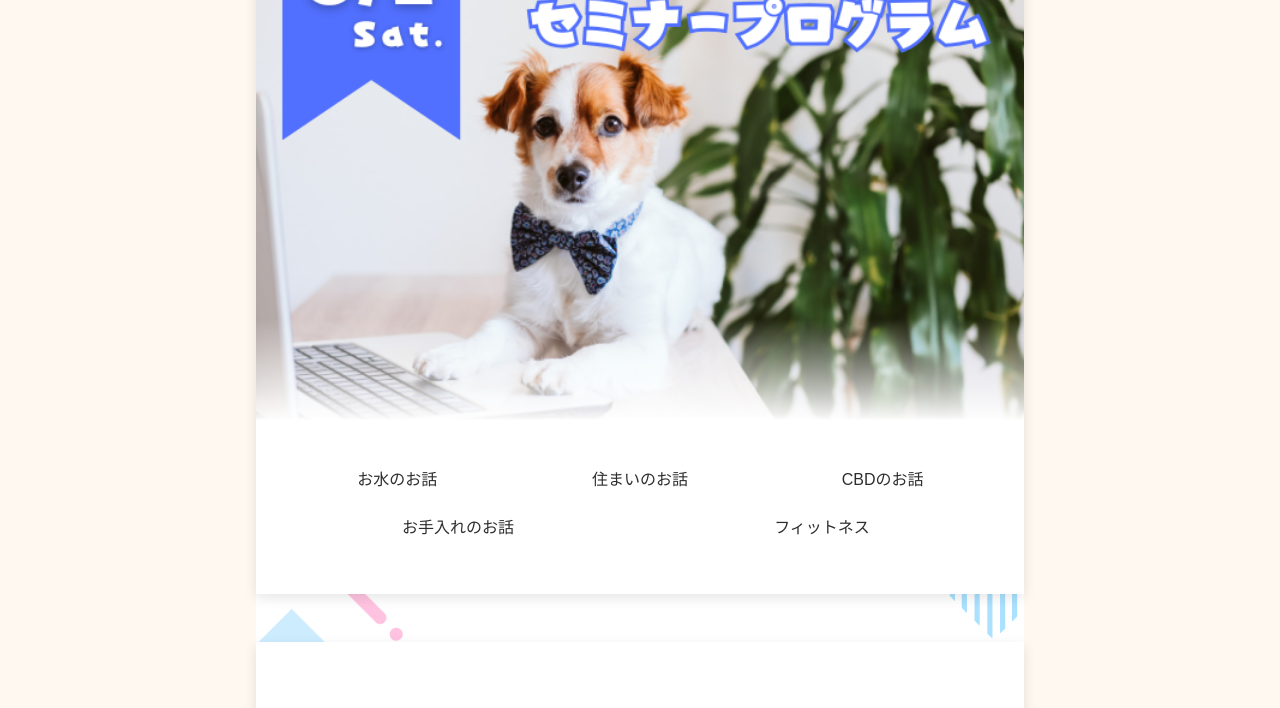
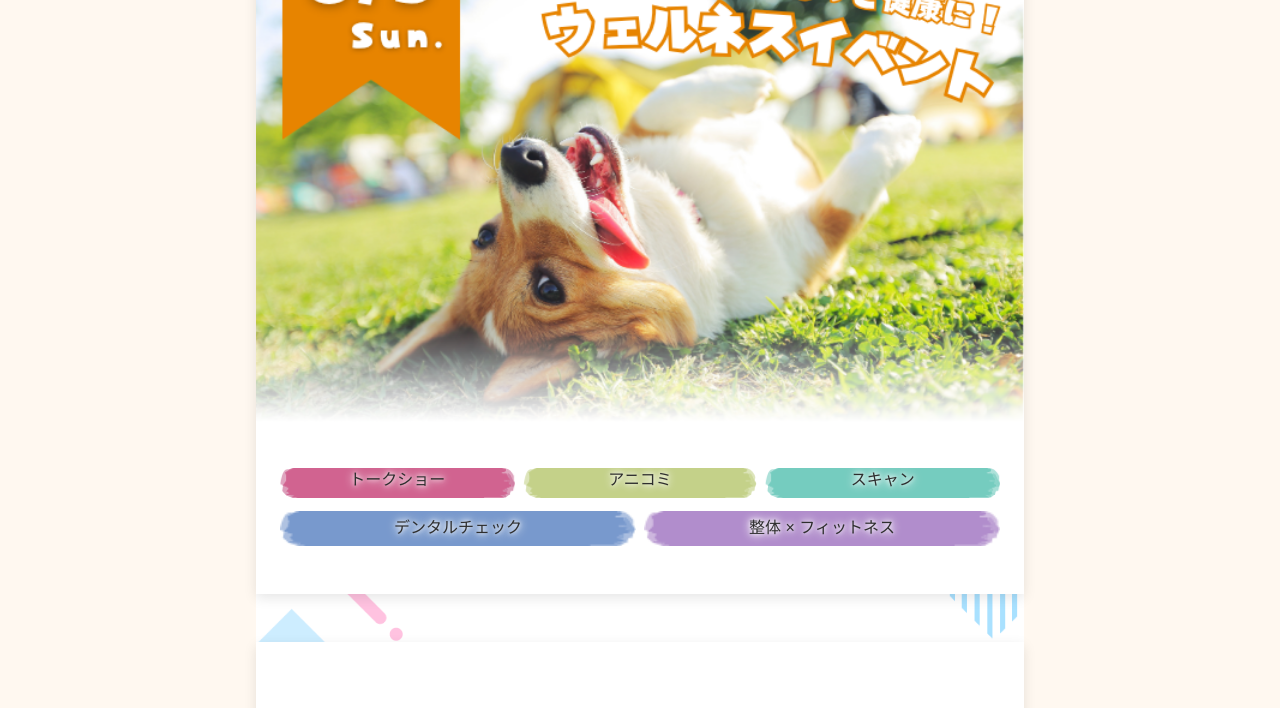
Before and after one commit to Yuzu12021/lucklick-3rd, a website: page wellness.html in a window 1280 px wide. Shown: the part 92-800 px from the top of the page. Drawn offline with Linux system fonts and the light colour scheme; a script that the page names is missing; a web font is replaced by a local one.

Commit message:
ナビゲーション改良

```diff
--- a/css/style.css
+++ b/css/style.css
@@ -1156,10 +1156,14 @@ hr{
   max-width: 30vw !important;
   padding: 0.5em !important;
 }
+.center-wide a{
+  width: 90% !important;
+  max-width: 45vw !important;
+}
 /* 2段目：中央揃えかつボタン幅広め */
 .summer-nav .row-2 .btn-wide {
   flex: 1 1 40%;
-  max-width: 180px;
+  max-width: 200px;
   min-width: 140px;
 }
 
--- a/wellness.html
+++ b/wellness.html
@@ -34,19 +34,19 @@
 <main class="wrapper workshop">
   <div class="background"></div>
   <section class="section ivent-section-top">
-    <img src="img/8_2.png" class="top_img">
+    <img src="img/8_3.png" class="top_img">
     <!-- 例: seminar.html に6つ項目を並べたい場合 -->
 <div class="summer-nav seminar-nav wellness-nav">
   <!-- 1行目 -->
   <div class="seminar-row">
-    <a href="#topic1" class="summer-btn">お水のお話</a>
-    <a href="#topic2" class="summer-btn">住まいのお話</a>
-    <a href="#topic3" class="summer-btn">CBDのお話</a>
+    <a href="#topic1" class="summer-btn" style="background-image: url('img/wellness01.png');">トークショー</a>
+    <a href="#topic2" class="summer-btn" style="background-image: url('img/wellness02.png');">アニコミ</a>
+    <a href="#topic3" class="summer-btn" style="background-image: url('img/wellness03.png');">スキャン</a>
   </div>
   <!-- 2行目 -->
   <div class="seminar-row center-wide">
-    <a href="#topic4" class="summer-btn summer-btn-wide">お手入れのお話</a>
-    <a href="#topic5" class="summer-btn summer-btn-wide">フィットネス</a>
+    <a href="#topic4" class="summer-btn summer-btn-wide" style="background-image: url('img/wellness04.png');">デンタルチェック</a>
+    <a href="#topic5" class="summer-btn summer-btn-wide" style="background-image: url('img/wellness05.png');">整体&nbsp;×&nbsp;フィットネス</a>
   </div>
 </div>
 
```
Also changed, not shown: img/wellness01.png (added), img/wellness02.png (added), img/wellness03.png (added), img/wellness04.png (added), img/wellness05.png (added).
